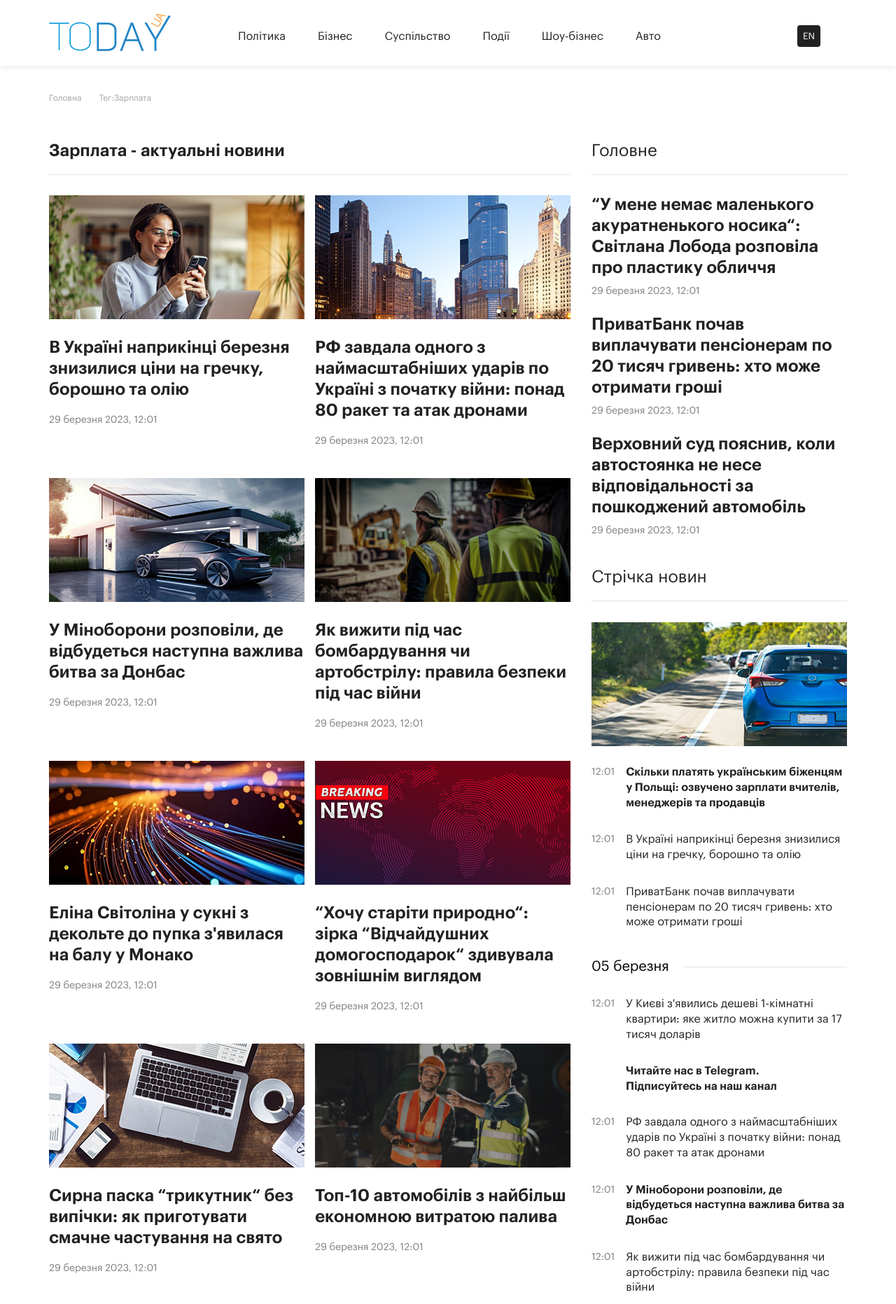
After one commit to SoloviovVLad/today_ua, a Node project: template src/pug/tag.pug in a window 1280 px wide. The commit adds this page. Shown: the top 1863 px of the page at 70% size. Run offline with Node 20 templates, Linux system fonts and the light colour scheme; the template is opened without the code that fills it, so the values that code supplies are empty.

Commit message:
feat(tag page): ready page

```diff
--- /dev/null
+++ b/src/pug/tag.pug
@@ -0,0 +1,146 @@
+extends layout/layout
+
+block vars
+	include ./templates/mixins/m-aside
+	include ./templates/mixins/m-main-news
+	include ./templates/mixins/m-grid-news
+
+	- array = {body_class:'', title_inner:'Tag'}
+
+block content_block
+	.news_wrap_dev
+		+breadcrumbs([
+			{
+				title: 'Головна',
+				icon: true
+			},
+			{
+				title: 'Тег:Зарплата',
+			},
+		])
+		.news_wrapper.news_wrapper--mob_no_sidebar
+			.news_wrapper__main
+				+grid_news({
+					main_title: {
+						title: 'Зарплата - актуальні новини',
+						mod: 'main_title--bold_mod'
+					},
+					mod_pagination: true,
+					mod_btn_more: true,
+					other_news: [
+						{
+							img: 'news_3.jpg',
+							title: 'В Україні наприкінці березня знизилися ціни на гречку, борошно та олію',
+							date: '29 березня 2023, 12:01',
+						},
+						{
+							img: 'news_4.jpg',
+							title: 'РФ завдала одного з наймасштабніших ударів по Україні з початку війни: понад 80 ракет та атак дронами',
+							date: '29 березня 2023, 12:01',
+						},
+						{
+							img: 'news_5.jpg',
+							title: 'У Міноборони розповіли, де відбудеться наступна важлива битва за Донбас',
+							date: '29 березня 2023, 12:01',
+						},
+						{
+							img: 'news_6.jpg',
+							title: 'Як вижити під час бомбардування чи артобстрілу: правила безпеки під час війни',
+							date: '29 березня 2023, 12:01',
+						},
+						{
+							img: 'news_7.jpg',
+							title: "Еліна Світоліна у сукні з декольте до пупка з'явилася на балу у Монако",
+							date: '29 березня 2023, 12:01',
+						},
+						{
+							img: 'news_8.jpg',
+							title: '“Хочу старіти природно“: зірка “Відчайдушних домогосподарок“ здивувала зовнішнім виглядом',
+							date: '29 березня 2023, 12:01',
+						},
+						{
+							img: 'news_9.jpg',
+							title: 'Сирна паска “трикутник“ без випічки: як приготувати смачне частування на свято',
+							date: '29 березня 2023, 12:01',
+						},
+						{
+							img: 'news_10.jpg',
+							title: 'Топ-10 автомобілів з найбільш економною витратою палива',
+							date: '29 березня 2023, 12:01',
+						},
+						{
+							img: 'news_3.jpg',
+							title: 'В Україні наприкінці березня знизилися ціни на гречку, борошно та олію',
+							date: '29 березня 2023, 12:01',
+						},
+						{
+							img: 'news_4.jpg',
+							title: 'РФ завдала одного з наймасштабніших ударів по Україні з початку війни: понад 80 ракет та атак дронами',
+							date: '29 березня 2023, 12:01',
+						},
+					]
+				})
+			.news_wrapper__sidebar
+				+main_news({
+					main_title: {
+						title: 'Головне',
+					},
+					news: [
+						{
+							title: '“У мене немає маленького акуратненького носика“: Світлана Лобода розповіла про пластику обличчя',
+							date: '29 березня 2023, 12:01',
+						},
+						{
+							title: 'ПриватБанк почав виплачувати пенсіонерам по 20 тисяч гривень: хто може отримати гроші',
+							date: '29 березня 2023, 12:01',
+						},
+						{
+							title: 'Верховний суд пояснив, коли автостоянка не несе відповідальності за пошкоджений автомобіль',
+							date: '29 березня 2023, 12:01',
+						},
+					]
+				})
+				+aside({
+					main_title: {
+						title: 'Стрічка новин'
+					},
+					list_news: [
+						{
+							img: 'news_1.jpg',
+							title:'Скільки платять українським біженцям у Польщі: озвучено зарплати вчителів, менеджерів та продавців',
+							mod_title: true,
+							time: '12:01'
+						},
+						{
+							title:'В Україні наприкінці березня знизилися ціни на гречку, борошно та олію',
+							time: '12:01'
+						},
+						{
+							title:'ПриватБанк почав виплачувати пенсіонерам по 20 тисяч гривень: хто може отримати гроші',
+							time: '12:01'
+						},
+						{
+							date: '05 березня'
+						},
+						{
+							title: "У Києві з'явились дешеві 1-кімнатні квартири: яке житло можна купити за 17 тисяч доларів",
+							time: '12:01'
+						},
+						{
+							telegram: true
+						},
+						{
+							title:'РФ завдала одного з наймасштабніших ударів по Україні з початку війни: понад 80 ракет та атак дронами',
+							time: '12:01'
+						},
+						{
+							title:'У Міноборони розповіли, де відбудеться наступна важлива битва за Донбас',
+							mod_title: true,
+							time: '12:01'
+						},
+						{
+							title:'Як вижити під час бомбардування чи артобстрілу: правила безпеки під час війни',
+							time: '12:01'
+						},
+					]
+				})
--- a/src/pug/templates/mixins/m-grid-news.pug
+++ b/src/pug/templates/mixins/m-grid-news.pug
@@ -5,3 +5,7 @@ mixin grid_news(data)
 		.grid_news__list
 			each item in data.other_news
 				+news_item(item)
+		if data.mod_btn_more
+			button.more_btn(type='button') Завантажити ще
+		if data.mod_pagination
+			include ../../blocks/pagination
--- a/src/pug/templates/mixins/m-main-title.pug
+++ b/src/pug/templates/mixins/m-main-title.pug
@@ -1,5 +1,5 @@
 mixin main_title(data)
-	.main_title
+	.main_title(class!= data.mod)
 		h3.main_title__caption!= data.title
 		if data.link
 			a.main_title__link(href=data.link)!=data.link_title
--- a/src/scss/components/grid-news.scss
+++ b/src/scss/components/grid-news.scss
@@ -10,14 +10,26 @@
 			margin-bottom: 3.6rem;
 		}
 	}
+
+	.more_btn {
+		&:not(:first-child) {
+			margin-top: 4.1rem;
+		}
+
+		&:not(:last-child) {
+			margin-bottom: 3rem;
+		}
+	}
 }
 
 .grid_news__list {
-	margin-top: 2.9rem;
-
 	@include bp($point_4, min) {
 		display: flex;
 		flex-wrap: wrap;
-		margin: 0 -1.5rem -4.6rem 0;
+		margin: 2.9rem -1.5rem -4.6rem 0;
+	}
+
+	@include bp($point_4 - 1) {
+		margin-top: 2.9rem;
 	}
 }
```
Also changed, not shown: src/scss/helpers/ui.scss (+23 -2 lines), build/css/main.min.css, 1 other file.
